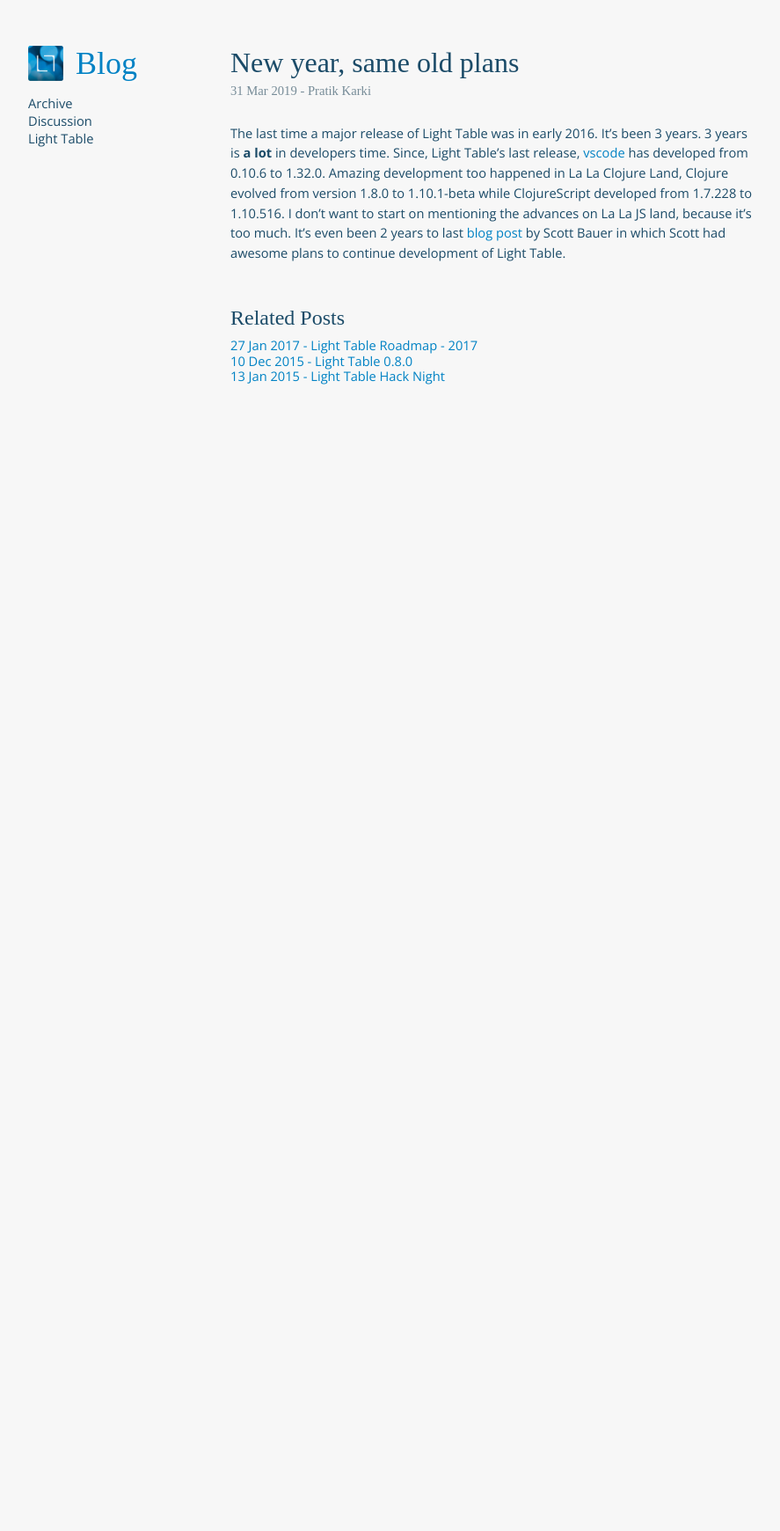
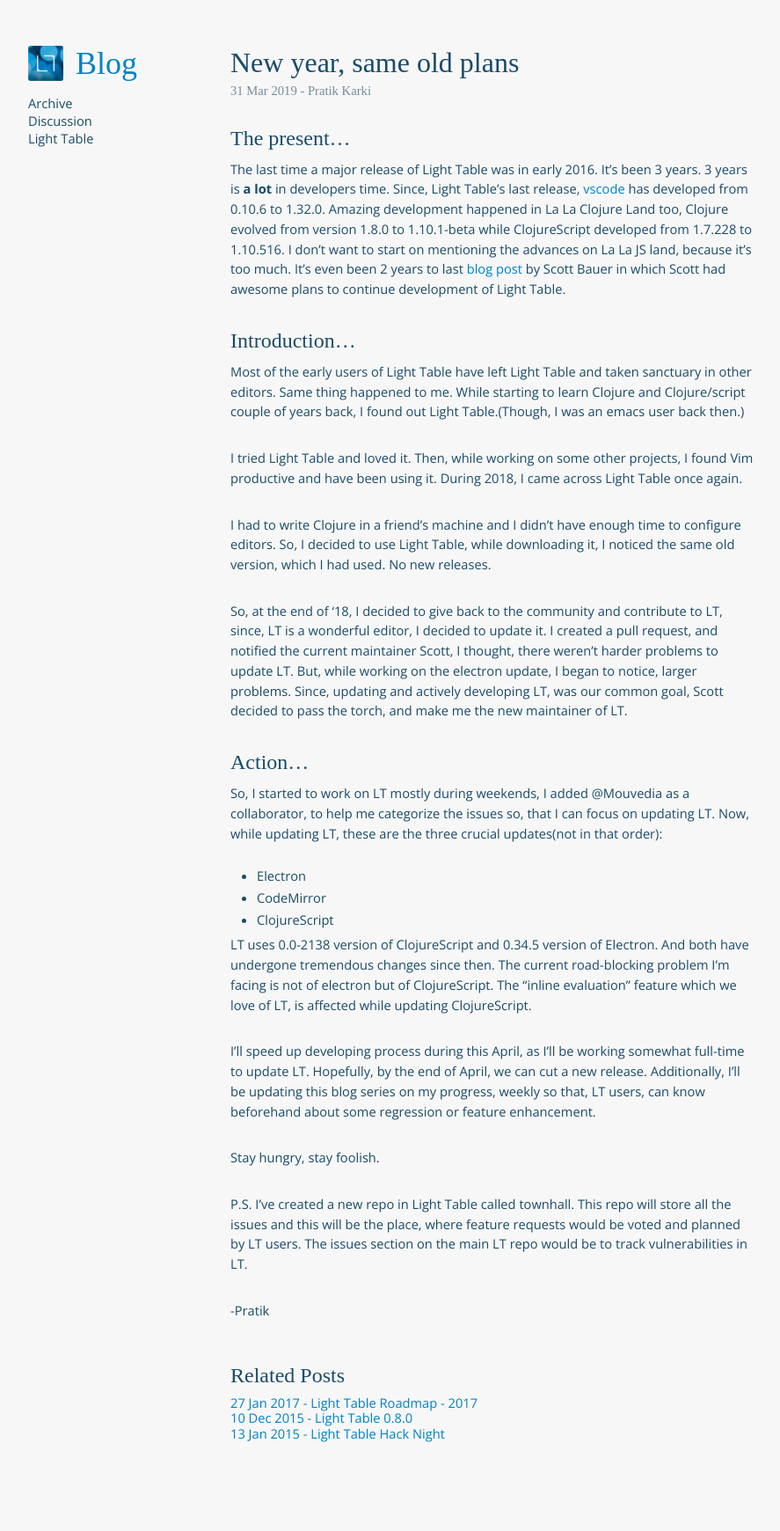
Before and after one commit to LightTable/lighttable.com, a Jekyll site: the page built from _posts/2019-03-31-New-year-old-plans.md, in a window 1280 px wide. Shown: the whole page at 88% size, without its empty margins (18-905 px from the left). Built offline with Jekyll 4.4.1, drawn with Linux system fonts in a browser that asks for light colours; some web fonts are replaced; before the commit the page ends 900 px from its top, so only the background shows below that.

Commit message:
Update post
Signed-off-by: Pratik Karki <predatoramigo@gmail.com>

```diff
--- a/_posts/2019-03-31-New-year-old-plans.md
+++ b/_posts/2019-03-31-New-year-old-plans.md
@@ -5,13 +5,67 @@
 tags: []
 ---
 
-The last time a major release of Light Table was in early 2016. It's been 3 years.
+### The present...
+
+The last time a major release of Light Table was in early 2016.
+It's been 3 years.
 3 years is **a lot** in developers time. Since, Light Table's last release,
 [vscode](https://code.visualstudio.com/) has developed from `0.10.6` to `1.32.0`.
-Amazing development too happened in La La Clojure Land, Clojure evolved from
+Amazing development happened in La La Clojure Land too, Clojure evolved from
 version `1.8.0` to `1.10.1-beta` while ClojureScript developed from `1.7.228` to
 `1.10.516`. I don't want to start on mentioning the advances on La La JS land,
 because it's too much. It's even been 2 years to last
 [blog post](http://lighttable.com/2017/01/27/light-table-roadmap-2017/)
 by Scott Bauer in which Scott had awesome plans to continue development of
 Light Table.
+
+### Introduction...
+
+Most of the early users of Light Table have left Light Table and taken sanctuary in
+other editors. Same thing happened to me. While starting to learn Clojure and
+Clojure/script couple of years back, I found out Light Table.(Though, I was an emacs
+user back then.)
+
+I tried Light Table and loved it. Then, while working on some other
+projects, I found Vim productive and have been using it. During 2018, I came across
+Light Table once again.
+
+I had to write Clojure in a friend's machine and I didn't
+have enough time to configure editors. So, I decided to use Light Table, while
+downloading it, I noticed the same old version, which I had used. No new releases.
+
+So, at the end of '18, I decided to give back to the community and contribute to LT,
+since, LT is a wonderful editor, I decided to update it.
+I created a pull request, and notified the current maintainer Scott, I thought,
+there weren't harder problems to update LT. But, while working on the `electron`
+update, I began to notice, larger problems. Since, updating and actively developing
+LT, was our common goal, Scott decided to pass the torch, and make me the new
+maintainer of LT.
+
+### Action...
+
+So, I started to work on LT mostly during weekends, I added @Mouvedia as a collaborator,
+to help me categorize the issues so, that I can focus on updating LT.
+Now, while updating LT, these are the three crucial updates(not in that order):
+1. Electron
+2. CodeMirror
+3. ClojureScript
+
+LT uses `0.0-2138` version of ClojureScript and `0.34.5` version of Electron. And both
+have undergone tremendous changes since then. The current road-blocking problem I'm
+facing is not of electron but of ClojureScript. The "inline evaluation" feature which
+we love of LT, is affected while updating ClojureScript.
+
+I'll speed up developing process during this April, as I'll be working somewhat full-time
+to update LT. Hopefully, by the end of April, we can cut a new release.
+Additionally, I'll be updating this blog series on my progress, weekly so that, LT users,
+can know beforehand about some regression or feature enhancement.
+
+Stay hungry, stay foolish.
+
+P.S. I've created a new repo in Light Table called `townhall`.
+This repo will store all the issues and this will be the place, where feature requests
+would be voted and planned by LT users. The issues section on the main LT repo would be
+to track vulnerabilities in LT.
+
+-Pratik
```
